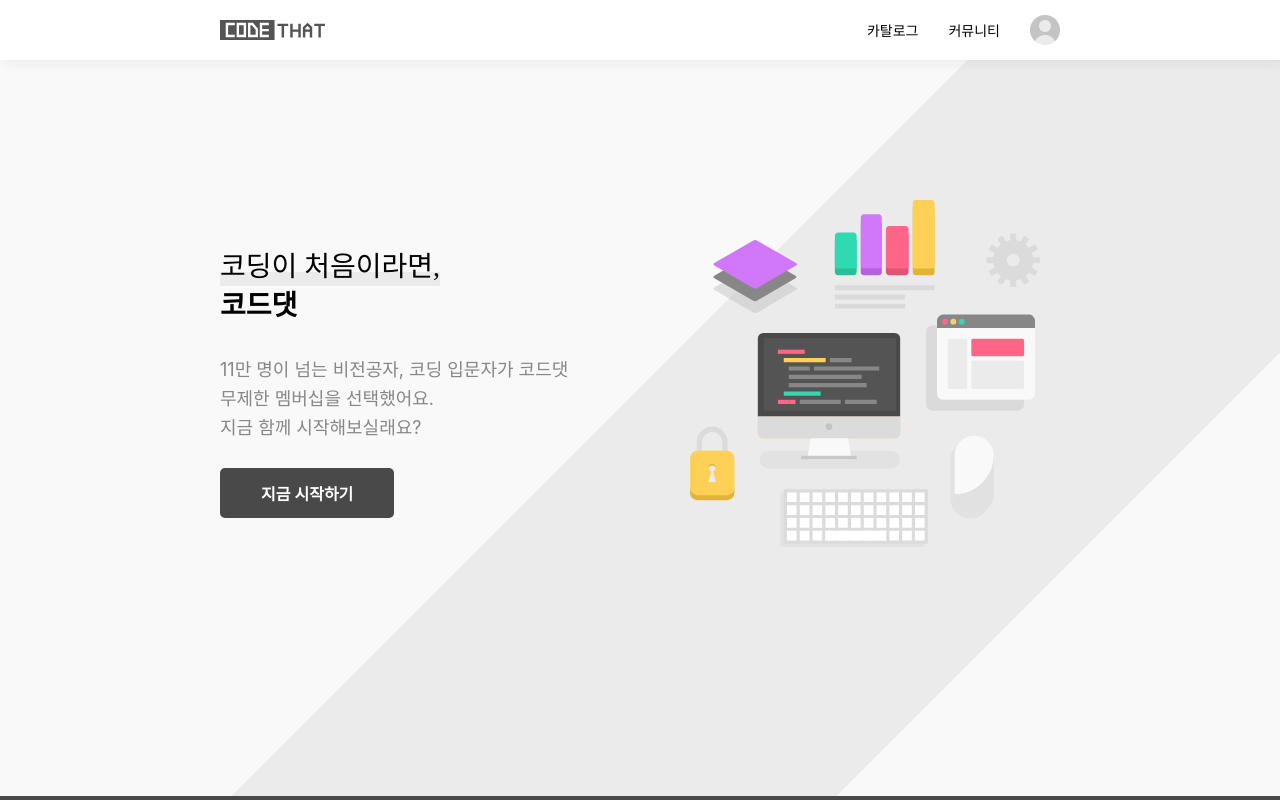
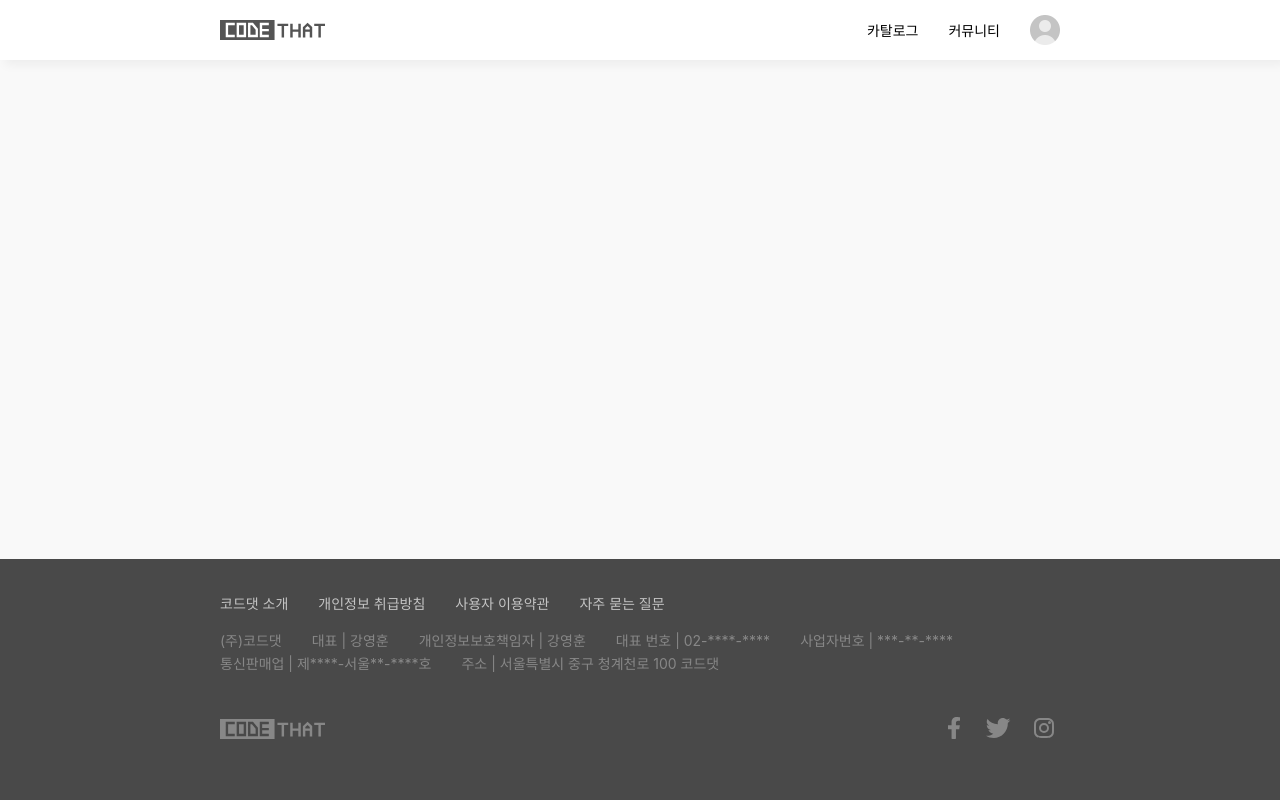
Before and after one commit to henny1105/react_website, a React (Create React App) app: page / in a window 1280 px wide. Shown: the top 800 px of the page. Built offline with nearby package versions, Linux system fonts and the light colour scheme; a web font is replaced by a local one.

Commit message:
Routes로 페이지 나누기

```diff
--- a/package.json
+++ b/package.json
@@ -7,7 +7,7 @@
     "react": "^17.0.2",
     "react-dom": "^17.0.2",
     "react-router-dom": "^6.21.3",
-    "react-scripts": "4.0.3"
+    "react-scripts": "^5.0.1"
   },
   "scripts": {
     "start": "react-scripts start",
--- a/src/Main.js
+++ b/src/Main.js
@@ -1,12 +1,24 @@
+import { BrowserRouter, Routes, Route } from 'react-router-dom';
 import App from './components/App';
 import HomePage from './pages/HomePage';
+import CoursePage from './pages/CoursePage';
+import CourseListPage from './pages/CourseListPage';
+import WishlistPage from './pages/WishlistPage';
 
 function Main() {
-  return (
-    <App>
-      <HomePage />
-    </App>
-  );
+	return (
+		<BrowserRouter>
+			<App>
+				<Routes>
+					<Route pate='/' element={<HomePage />} />
+					{/* / 링크가 들어오면 HomePage 컴포넌트를 보여주기 jsx를 넘겨주는 것 */}
+					<Route pate='courses' element={<CourseListPage />} />
+					<Route pate='courses/react-fronted-development' element={<CoursePage />} />
+					<Route path='wishlist' element={<WishlistPage />} />
+				</Routes>
+			</App>
+		</BrowserRouter>
+	);
 }
 
 export default Main;
```
Also changed, not shown: 1 other file (tests, documents, lock files or other folders).
